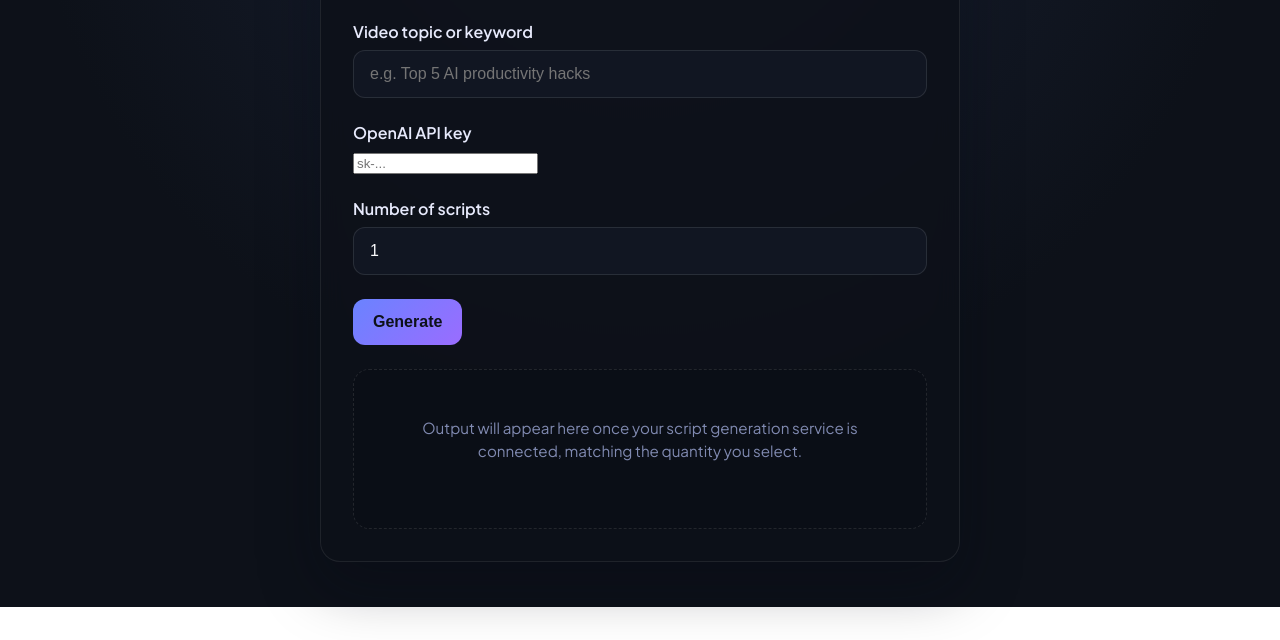
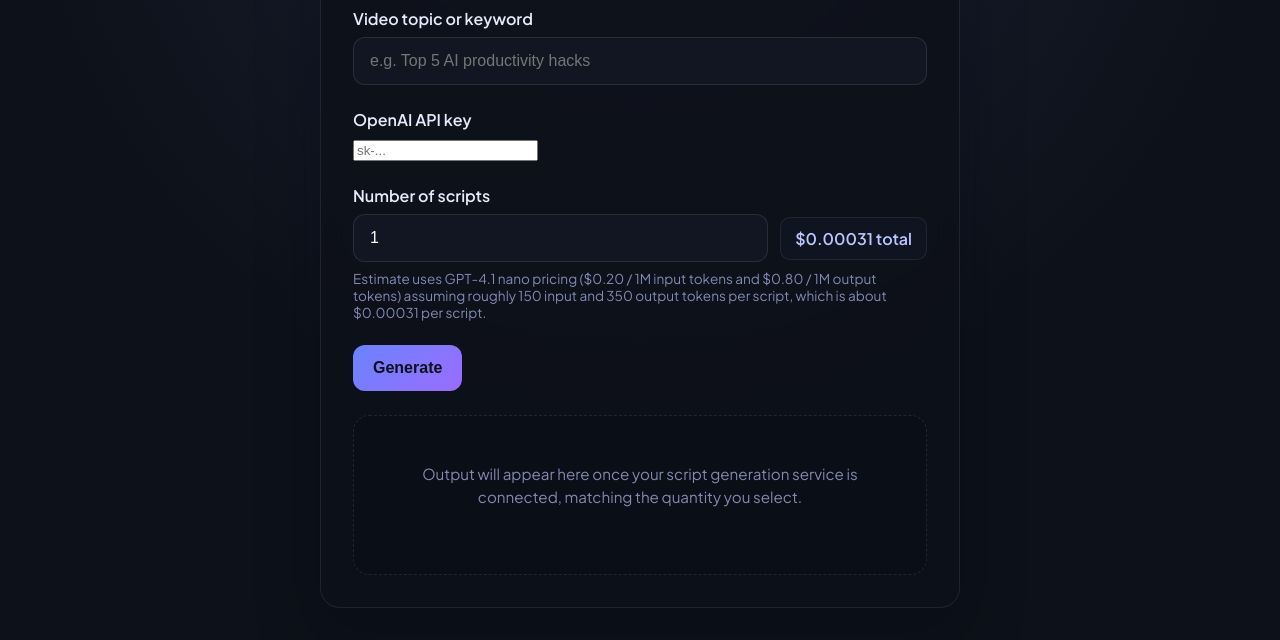
Before and after one commit to rmulcahy8/AutoReel, a plain HTML site: page index.html in a window 1280 px wide. Shown: the part 193-833 px from the top of the page. Before the commit the page ends 800 px from the top, so only its background shows below. Drawn offline with Linux system fonts and the light colour scheme.

Commit message:
Switch cost estimate to GPT-4.1 nano pricing

```diff
--- a/index.html
+++ b/index.html
@@ -83,6 +83,33 @@
         outline: none;
         border-color: #6a83ff;
         box-shadow: 0 0 0 3px rgba(106, 131, 255, 0.35);
+      }
+
+      .quantity-row {
+        display: flex;
+        align-items: center;
+        gap: 12px;
+      }
+
+      .quantity-row input {
+        flex: 1 1 0;
+      }
+
+      .cost-display {
+        font-weight: 600;
+        background: rgba(18, 24, 36, 0.7);
+        border: 1px solid rgba(255, 255, 255, 0.08);
+        border-radius: 10px;
+        padding: 10px 14px;
+        min-width: 120px;
+        text-align: center;
+        color: #bac6ff;
+      }
+
+      .cost-note {
+        margin: 8px 0 0;
+        font-size: 0.85rem;
+        color: #818ab5;
       }
 
       button {
@@ -216,6 +243,7 @@
       </section>
       <section>
         <label for="quantity">Number of scripts</label>
+        <div class="quantity-row">
           <input
             id="quantity"
             type="number"
@@ -224,6 +252,13 @@
             max="10"
             value="1"
           />
+          <span id="costDisplay" class="cost-display" aria-live="polite"></span>
+        </div>
+        <p class="cost-note">
+          Estimate uses GPT-4.1 nano pricing ($0.20 / 1M input tokens and $0.80 / 1M output
+          tokens) assuming roughly 150 input and 350 output tokens per script, which is about
+          $0.00031 per script.
+        </p>
       </section>
       <section>
         <button id="generateButton" type="button">Generate</button>
@@ -241,6 +276,40 @@
       const quantityInput = document.getElementById("quantity");
       const generateButton = document.getElementById("generateButton");
       const outputPanel = document.querySelector(".output-panel");
+      const costDisplay = document.getElementById("costDisplay");
+
+      const MODEL_NAME = "gpt-4.1-nano";
+      const INPUT_PRICE_PER_TOKEN = 0.2 / 1_000_000;
+      const OUTPUT_PRICE_PER_TOKEN = 0.8 / 1_000_000;
+      const EST_INPUT_TOKENS_PER_SCRIPT = 150;
+      const EST_OUTPUT_TOKENS_PER_SCRIPT = 350;
+
+      const COST_PER_SCRIPT =
+        EST_INPUT_TOKENS_PER_SCRIPT * INPUT_PRICE_PER_TOKEN +
+        EST_OUTPUT_TOKENS_PER_SCRIPT * OUTPUT_PRICE_PER_TOKEN;
+
+      function formatCurrency(amount, fractionDigits = 2) {
+        return new Intl.NumberFormat("en-US", {
+          style: "currency",
+          currency: "USD",
+          minimumFractionDigits: fractionDigits,
+          maximumFractionDigits: fractionDigits,
+        }).format(amount);
+      }
+
+      function updateCostEstimate() {
+        const quantity = Math.max(1, Number.parseInt(quantityInput.value, 10) || 1);
+        const totalCost = quantity * COST_PER_SCRIPT;
+        quantityInput.value = quantity;
+        const fractionDigits = totalCost < 0.01 ? 5 : 2;
+        const perScriptDigits = COST_PER_SCRIPT < 0.01 ? 5 : 2;
+        costDisplay.textContent = `${formatCurrency(totalCost, fractionDigits)} total`;
+        const perScriptUSD = formatCurrency(COST_PER_SCRIPT, perScriptDigits);
+        costDisplay.setAttribute(
+          "aria-label",
+          `Total cost ${formatCurrency(totalCost, fractionDigits)} at ${perScriptUSD} per script based on GPT-4.1 nano rates.`
+        );
+      }
 
       function renderStatus(message, variant = "info") {
         outputPanel.innerHTML = "";
@@ -322,7 +391,7 @@
               Authorization: `Bearer ${apiKey}`,
             },
             body: JSON.stringify({
-              model: "gpt-4o-mini",
+              model: MODEL_NAME,
               temperature: 0.7,
               messages: [
                 {
@@ -375,6 +444,9 @@
 
       generateButton.addEventListener("click", generateScripts);
 
+      quantityInput.addEventListener("input", updateCostEstimate);
+      updateCostEstimate();
+
       topicInput.addEventListener("keydown", (event) => {
         if (event.key === "Enter" && !event.shiftKey) {
           event.preventDefault();
```
Lines whose indentation alone changed are shown as unchanged.
